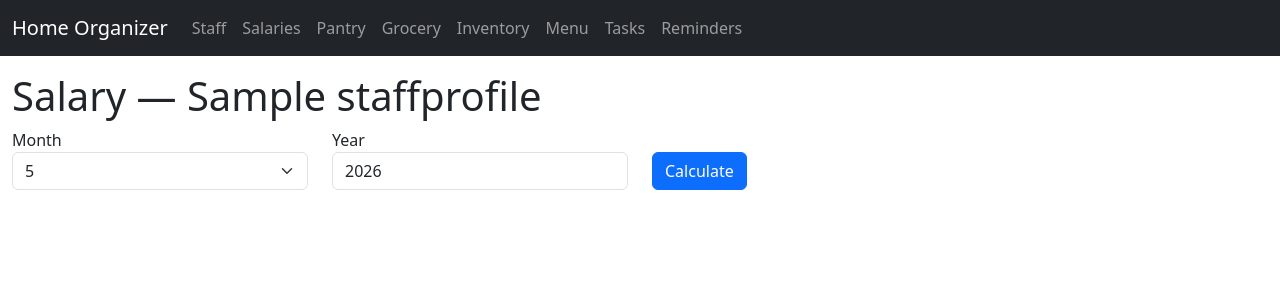
After one commit to krishkrkashyap/Home-Organizer, a Django app: page /staff/1/salary/ in a window 1280 px wide. The commit adds this page. Shown: the top 300 px of the page. Run offline with Django 4.2, Linux system fonts and the light colour scheme; tables that the repository leaves empty hold one stand-in row (values such as "Sample post").

Commit message:
feat: add salary engine with leave/advance deduction calculation

```diff
--- a/staff/models.py
+++ b/staff/models.py
@@ -64,3 +64,22 @@ class AdvanceRequest(models.Model):
 
     def __str__(self):
         return f'{self.staff.name} - ₹{self.amount}'
+
+class SalaryRecord(models.Model):
+    staff = models.ForeignKey(StaffProfile, on_delete=models.CASCADE, related_name='salary_records')
+    month = models.IntegerField()
+    year = models.IntegerField()
+    gross_salary = models.DecimalField(max_digits=10, decimal_places=2)
+    total_leaves = models.DecimalField(max_digits=5, decimal_places=2, default=0)
+    leave_deduction = models.DecimalField(max_digits=10, decimal_places=2, default=0)
+    advance_deduction = models.DecimalField(max_digits=10, decimal_places=2, default=0)
+    net_salary = models.DecimalField(max_digits=10, decimal_places=2)
+    paid = models.BooleanField(default=False)
+    paid_date = models.DateField(null=True, blank=True)
+
+    class Meta:
+        unique_together = ['staff', 'month', 'year']
+        ordering = ['-year', '-month']
+
+    def __str__(self):
+        return f'{self.staff.name} - {self.month}/{self.year} - ₹{self.net_salary}'
--- /dev/null
+++ b/staff/templates/staff/salary_generate.html
@@ -0,0 +1,53 @@
+{% extends 'base.html' %}
+{% block title %}Generate Salary{% endblock %}
+{% block content %}
+<h1>Salary — {{ staff.name }}</h1>
+<form method="post">
+    {% csrf_token %}
+    <div class="row mb-3">
+        <div class="col-md-3">
+            <label>Month</label>
+            <select name="month" class="form-select">
+                {% for m in "123456789"|make_list %}{% with forloop.counter as mn %}
+                <option value="{{ mn }}" {% if mn == month %}selected{% endif %}>{{ mn }}</option>
+                {% endwith %}{% endfor %}
+                <option value="10" {% if month == 10 %}selected{% endif %}>10</option>
+                <option value="11" {% if month == 11 %}selected{% endif %}>11</option>
+                <option value="12" {% if month == 12 %}selected{% endif %}>12</option>
+            </select>
+        </div>
+        <div class="col-md-3">
+            <label>Year</label>
+            <input type="number" name="year" class="form-control" value="{{ year }}">
+        </div>
+        <div class="col-md-3 align-self-end">
+            <button type="submit" class="btn btn-primary">Calculate</button>
+        </div>
+    </div>
+</form>
+
+{% if record %}
+<div class="card mt-3">
+    <div class="card-header"><strong>Salary Preview — {{ month }}/{{ year }}</strong></div>
+    <div class="card-body">
+        <table class="table">
+            <tr><td>Gross Salary</td><td>₹{{ record.gross_salary }}</td></tr>
+            <tr><td>Total Leaves (half=0.5)</td><td>{{ record.total_leaves }}</td></tr>
+            <tr><td>Leave Deduction</td><td>− ₹{{ record.leave_deduction|floatformat:2 }}</td></tr>
+            <tr><td>Advance Deduction</td><td>− ₹{{ record.advance_deduction|floatformat:2 }}</td></tr>
+            <tr class="table-success"><th>Net Salary</th><th>₹{{ record.net_salary|floatformat:2 }}</th></tr>
+        </table>
+        <form method="post">
+            {% csrf_token %}
+            <input type="hidden" name="month" value="{{ month }}">
+            <input type="hidden" name="year" value="{{ year }}">
+            <button type="submit" name="confirm_paid" class="btn btn-success"
+                onclick="return confirm('Confirm payment of ₹{{ record.net_salary|floatformat:2 }}?')">
+                <i class="bi bi-check-circle"></i> Confirm & Pay
+            </button>
+            <a href="{% url 'staff:detail' staff.pk %}" class="btn btn-secondary">Cancel</a>
+        </form>
+    </div>
+</div>
+{% endif %}
+{% endblock %}
--- a/staff/urls.py
+++ b/staff/urls.py
@@ -11,4 +11,6 @@ urlpatterns = [
     path('<int:pk>/leave/', views.mark_leave, name='mark_leave'),
     path('<int:pk>/advance/', views.request_advance, name='request_advance'),
     path('<int:pk>/calendar-data/', views.leave_calendar_data, name='calendar_data'),
+    path('<int:pk>/salary/', views.salary_generate, name='salary_generate'),
+    path('salary/', views.salary_list, name='salary_list'),
 ]
--- a/staff/views.py
+++ b/staff/views.py
@@ -1,7 +1,9 @@
 from django.shortcuts import render, get_object_or_404, redirect
 from django.contrib import messages
 from django.http import JsonResponse
-from .models import StaffProfile, LeaveRecord, AdvanceRequest
+from django.utils import timezone
+from datetime import datetime
+from .models import StaffProfile, LeaveRecord, AdvanceRequest, SalaryRecord
 from .forms import StaffProfileForm, LeaveForm, AdvanceForm
 
 def staff_list(request):
@@ -35,7 +37,7 @@ def staff_detail(request, pk):
     staff = get_object_or_404(StaffProfile, pk=pk)
     leaves = LeaveRecord.objects.filter(staff=staff).order_by('-date')
     advances = AdvanceRequest.objects.filter(staff=staff).order_by('-created_at')
-    salary_records = []  # Will be populated in Task 7
+    salary_records = SalaryRecord.objects.filter(staff=staff).order_by('-year', '-month')
     return render(request, 'staff/staff_detail.html', {
         'staff': staff,
         'leaves': leaves,
@@ -92,3 +94,73 @@ def leave_calendar_data(request, pk):
             'textColor': '#000' if leave.leave_type == 'half' else '#fff',
         })
     return JsonResponse(events, safe=False)
+
+def salary_generate(request, pk):
+    staff = get_object_or_404(StaffProfile, pk=pk)
+    today = timezone.now()
+
+    if request.method == 'POST':
+        month = int(request.POST.get('month', today.month))
+        year = int(request.POST.get('year', today.year))
+
+        # Check existing
+        existing = SalaryRecord.objects.filter(staff=staff, month=month, year=year).first()
+        if existing and existing.paid:
+            messages.warning(request, 'Salary already paid for this month.')
+            return redirect('staff:detail', pk=staff.pk)
+
+        # Calculate leaves
+        leaves = LeaveRecord.objects.filter(staff=staff, date__month=month, date__year=year)
+        total_leaves = sum(0.5 if l.leave_type == 'half' else 1 for l in leaves)
+
+        # Calculate leave deduction
+        if staff.deduction_type == 'fixed_amount' and staff.deduction_value:
+            leave_deduction = float(staff.deduction_value) * total_leaves
+        else:
+            daily_rate = float(staff.salary_amount) / 30
+            leave_deduction = daily_rate * total_leaves
+
+        # Get unsettled advances
+        unsettled = AdvanceRequest.objects.filter(staff=staff, is_settled=False)
+        advance_deduction = sum(a.amount for a in unsettled)
+
+        gross = staff.salary_amount
+        net = gross - leave_deduction - advance_deduction
+
+        record, created = SalaryRecord.objects.update_or_create(
+            staff=staff, month=month, year=year,
+            defaults={
+                'gross_salary': gross,
+                'total_leaves': total_leaves,
+                'leave_deduction': leave_deduction,
+                'advance_deduction': advance_deduction,
+                'net_salary': net,
+            }
+        )
+
+        if 'confirm_paid' in request.POST:
+            record.paid = True
+            record.paid_date = today.date()
+            record.save()
+            # Settle advances
+            unsettled.update(is_settled=True)
+            staff.advance_balance = 0
+            staff.save()
+            messages.success(request, f'Salary paid: ₹{net}')
+            return redirect('staff:detail', pk=staff.pk)
+
+        return render(request, 'staff/salary_generate.html', {
+            'staff': staff, 'record': record, 'month': month, 'year': year,
+            'preview': True,
+        })
+
+    return render(request, 'staff/salary_generate.html', {
+        'staff': staff,
+        'month': today.month,
+        'year': today.year,
+        'preview': False,
+    })
+
+def salary_list(request):
+    records = SalaryRecord.objects.all().select_related('staff').order_by('-year', '-month')
+    return render(request, 'staff/salary_list.html', {'records': records})
--- a/templates/base.html
+++ b/templates/base.html
@@ -18,6 +18,7 @@
             <div class="collapse navbar-collapse" id="navbarNav">
                 <ul class="navbar-nav">
                     <li class="nav-item"><a class="nav-link" href="{% url 'staff:list' %}">Staff</a></li>
+                    <li class="nav-item"><a class="nav-link" href="{% url 'staff:salary_list' %}">Salaries</a></li>
                     <li class="nav-item"><a class="nav-link" href="{% url 'kitchen:pantry_list' %}">Pantry</a></li>
                     <li class="nav-item"><a class="nav-link" href="{% url 'kitchen:grocery_list' %}">Grocery</a></li>
                     <li class="nav-item"><a class="nav-link" href="{% url 'kitchen:inventory_list' %}">Inventory</a></li>
```
Also changed, not shown: staff/admin.py (+6 -1 lines), staff/templates/staff/salary_list.html (added, +26 -0 lines), staff/migrations/0003_salaryrecord.py (added).
